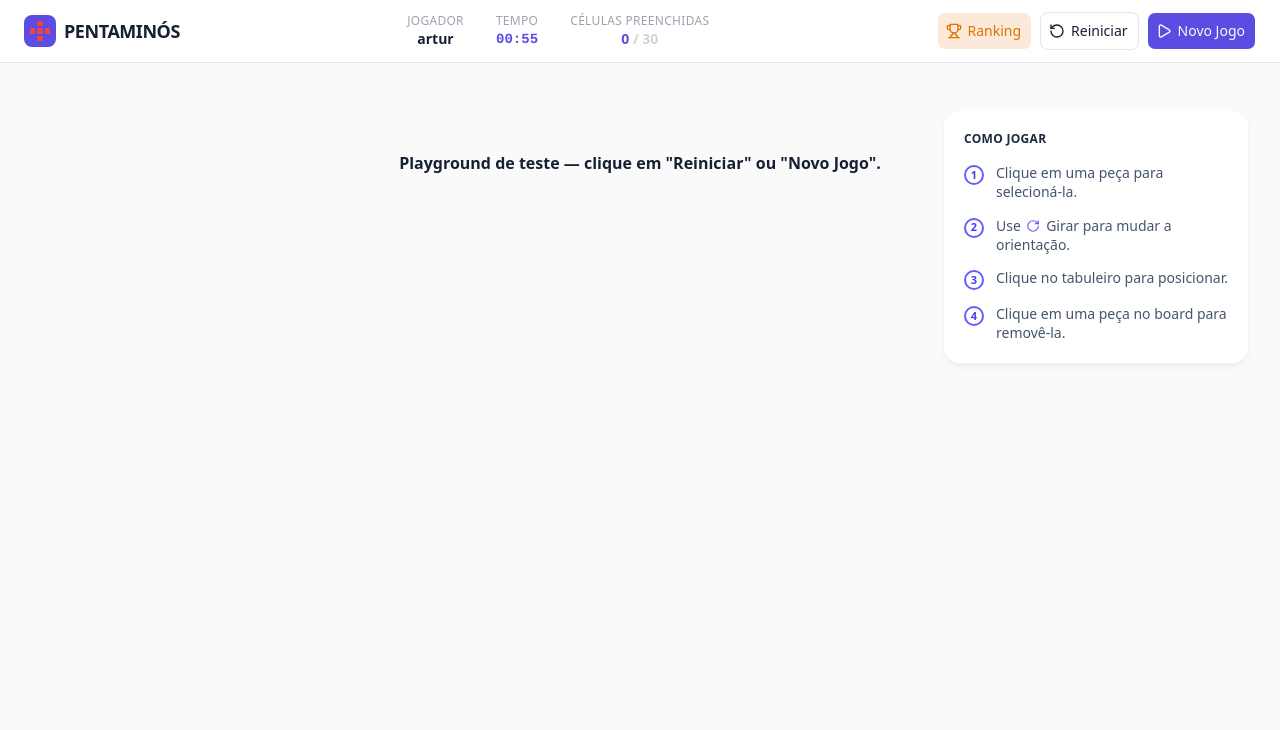
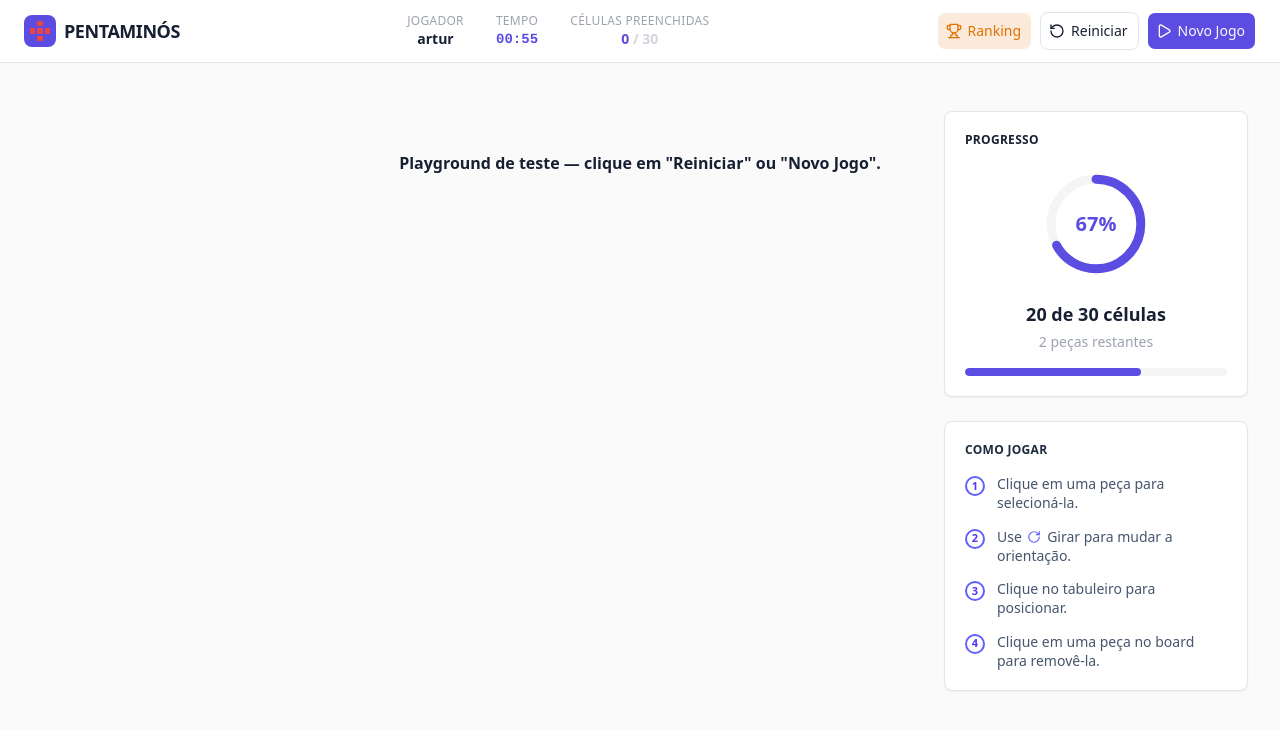
Before and after one commit to Myllenam/pentaminos, a Next.js app in the folder pentaminos/: page /jogar in a window 1280 px wide. Shown: the top 730 px of the page. Built offline with nearby package versions, Linux system fonts and the light colour scheme.

Commit message:
feat: adicionando componente card progresso + mudando sobreamento do componente card como jogar

```diff
--- a/pentaminos/app/jogar/page.tsx
+++ b/pentaminos/app/jogar/page.tsx
@@ -5,6 +5,7 @@ import { useState } from "react";
 import { Alert } from "@/components/alert/alert";
 import { Header } from "@/components/header/header";
 import { ComoJogar } from "@/components/como-jogar/como-jogar";
+import { Progresso } from "@/components/progresso/progresso";
 
 export default function Page() {
   const [restartOpen, setRestartOpen] = useState(false);
@@ -22,7 +23,7 @@ export default function Page() {
 
       {/*Peças*/}
       <aside className="w-1/4">
-        {/* Futuramente você coloca o componente de peças aqui */}
+        {/*Peças*/}
       </aside>
 
       {/*Tabuleiro*/}
@@ -35,6 +36,11 @@ export default function Page() {
 
       <aside className="flex w-1/4 flex-col gap-6">
         {/*Progresso*/}
+        <Progresso
+          celulasPreenchidas={20}
+          totalCelulas={30}
+          pecasRestantes={2}
+        />
         {/*Como Jogar*/}
         <ComoJogar />
         {/*Controles*/}
--- a/pentaminos/components/como-jogar/como-jogar.tsx
+++ b/pentaminos/components/como-jogar/como-jogar.tsx
@@ -2,7 +2,7 @@ import { RotateCw } from "lucide-react";
 
 export function ComoJogar() {
   return (
-    <div className="w-full max-w-xs bg-white rounded-2xl shadow-md shadow-slate-200/70 p-5">
+    <div className="w-full rounded-md border border-border bg-card p-5 shadow-[0_1px_2px_rgba(0,0,0,0.05)]">
       <h3 className="text-xs font-bold tracking-wide text-slate-800 mb-4">
         COMO JOGAR
       </h3>
--- /dev/null
+++ b/pentaminos/components/progresso/progresso.tsx
@@ -0,0 +1,70 @@
+interface ProgressoProps {
+  celulasPreenchidas: number;
+  totalCelulas: number;
+  pecasRestantes: number;
+}
+
+const RAIO = 40;
+const CIRCUNFERENCIA = 2 * Math.PI * RAIO;
+
+export function Progresso({
+  celulasPreenchidas,
+  totalCelulas,
+  pecasRestantes,
+}: ProgressoProps) {
+  const percentual =
+    totalCelulas > 0
+      ? Math.round((celulasPreenchidas / totalCelulas) * 100)
+      : 0;
+  const offset = CIRCUNFERENCIA * (1 - percentual / 100);
+
+  return (
+    <div className="w-full rounded-md border border-border bg-card p-5 shadow-[0_1px_2px_rgba(0,0,0,0.05)]">
+      <p className="text-xs font-bold tracking-wide text-foreground">
+        PROGRESSO
+      </p>
+
+      <div className="relative mx-auto my-5 flex h-28 w-28 items-center justify-center">
+        <svg viewBox="0 0 100 100" className="absolute inset-0 -rotate-90">
+          <circle
+            cx="50"
+            cy="50"
+            r={RAIO}
+            fill="none"
+            strokeWidth="8"
+            className="stroke-secondary"
+          />
+          <circle
+            cx="50"
+            cy="50"
+            r={RAIO}
+            fill="none"
+            strokeWidth="8"
+            strokeLinecap="round"
+            strokeDasharray={CIRCUNFERENCIA}
+            strokeDashoffset={offset}
+            className="stroke-primary transition-[stroke-dashoffset] duration-500 ease-out"
+          />
+        </svg>
+        <span className="relative text-xl font-bold text-primary">
+          {percentual}%
+        </span>
+      </div>
+
+      <p className="text-center text-lg font-bold text-foreground">
+        {celulasPreenchidas} de {totalCelulas} células
+      </p>
+      <p className="mt-1 text-center text-sm text-muted-foreground">
+        {pecasRestantes}{" "}
+        {pecasRestantes === 1 ? "peça restante" : "peças restantes"}
+      </p>
+
+      <div className="mt-4 h-2 w-full overflow-hidden rounded-full bg-secondary">
+        <div
+          className="h-full rounded-full bg-primary transition-all duration-500 ease-out"
+          style={{ width: `${percentual}%` }}
+        />
+      </div>
+    </div>
+  );
+}
```
